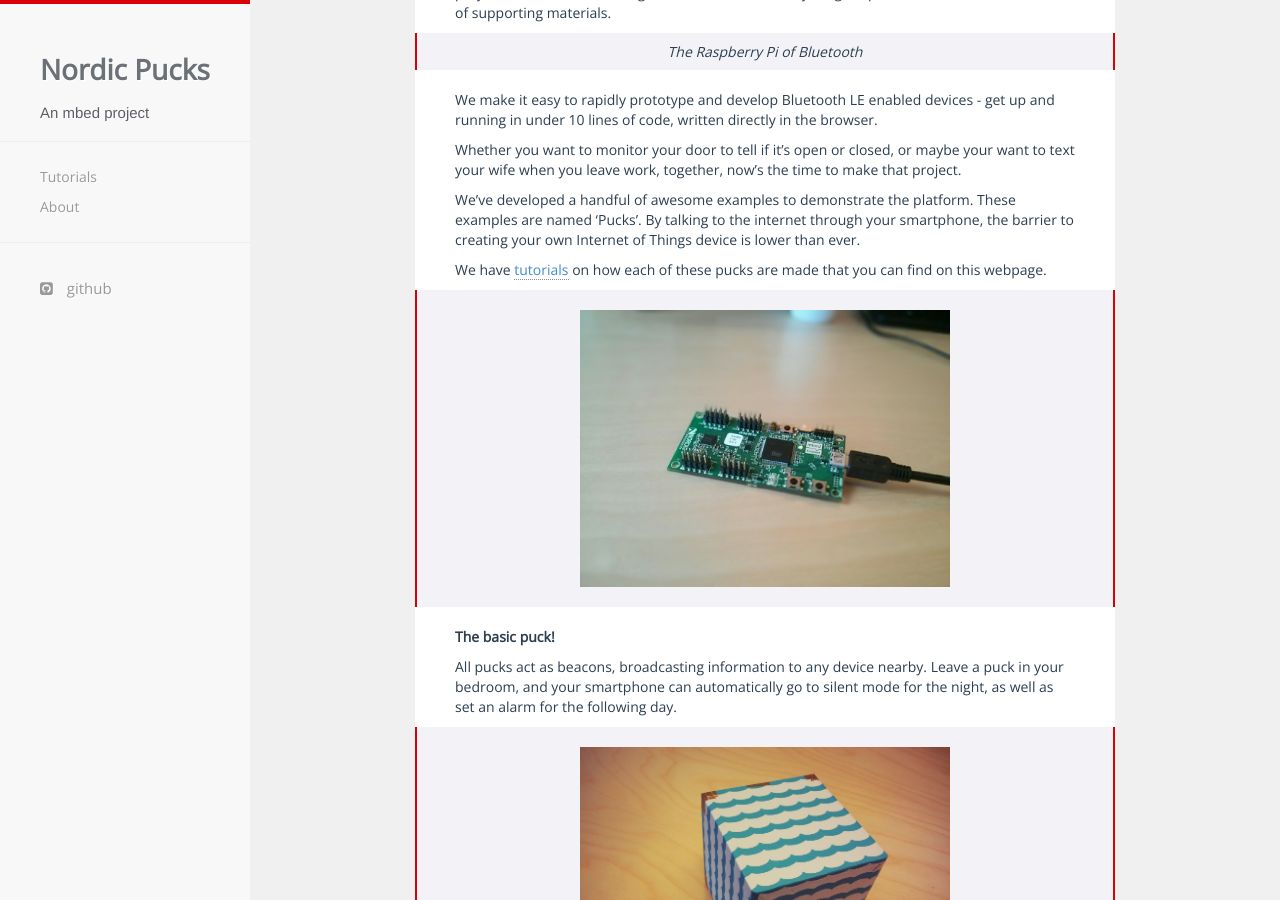
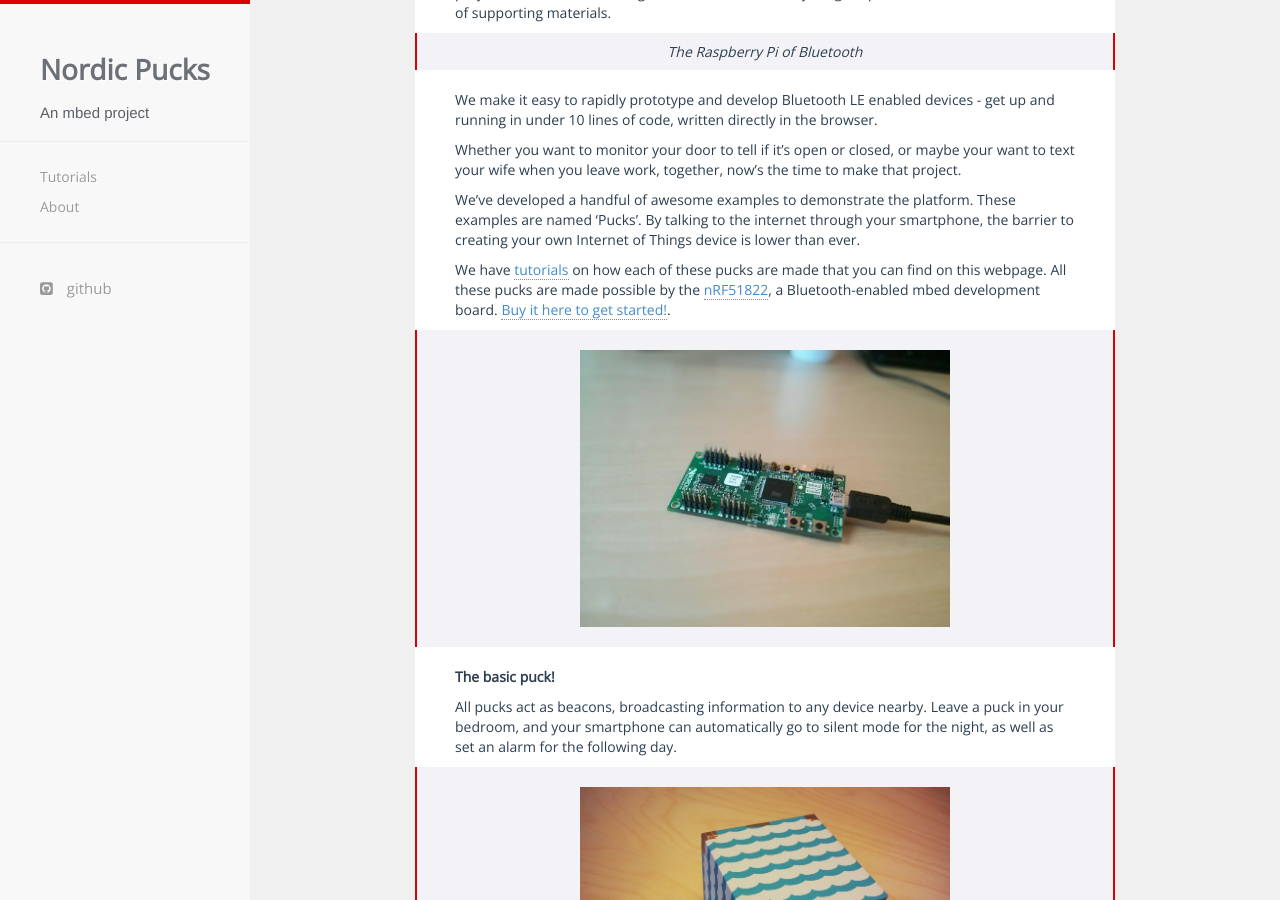
Before and after one commit to NordicPlayground/puck, a Jekyll site: the page built from index.md, in a window 1280 px wide and 900 px high, scrolled down 702 px. Built offline with Jekyll 4.4.1, drawn with Linux system fonts in a browser that asks for light colours; nearby versions of some CDN libraries.

Commit message:
Add buy text

```diff
--- a/index.md
+++ b/index.md
@@ -22,6 +22,8 @@ We've developed a handful of awesome examples to demonstrate the platform. These
 By talking to the internet through your smartphone, the barrier to creating your own Internet of Things device is lower than ever.
 
 We have [tutorials](tutorials.html) on how each of these pucks are made that you can find on this webpage.
+All these pucks are made possible by the [nRF51822](http://www.semiconductorstore.com/cart/pc/viewPrd.asp?idproduct=49226), a Bluetooth-enabled mbed development board. [Buy it here to get started!](http://www.semiconductorstore.com/cart/pc/viewPrd.asp?idproduct=49226).
+
 
 > ![](images/IMG_20140729_142743.jpg)
 
@@ -51,4 +53,4 @@ Use this together with the cube, and the cube becomes a remote control for your
 
 Display the current weather on this puck when you're nearby, or display an up-to-date bus schedule at any time for your local bus stop. The possibilities are endless!
 
-To get started making your own pucks, you can have a look at our [location puck tutorial](tutorials/location.html)
+To get started making your own pucks, you can have a look at our [location puck tutorial](tutorials/location.html).
```
